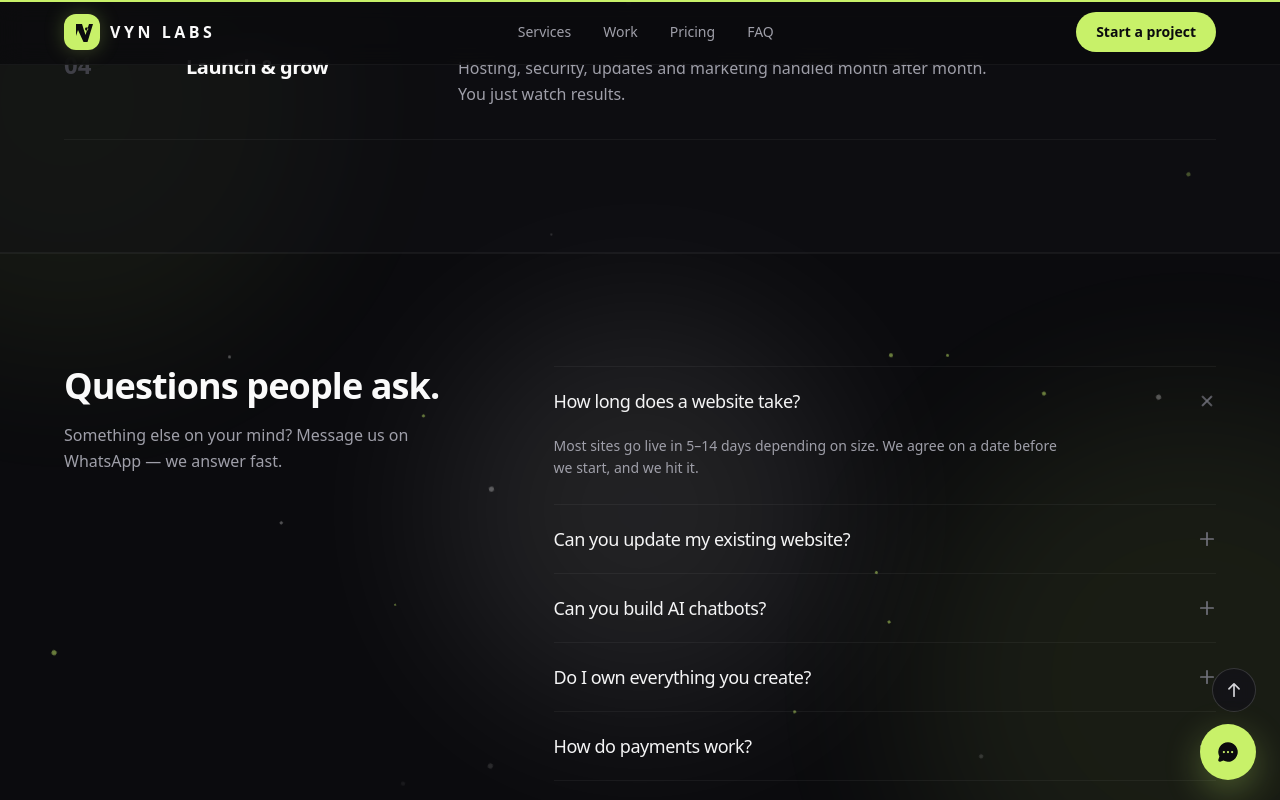
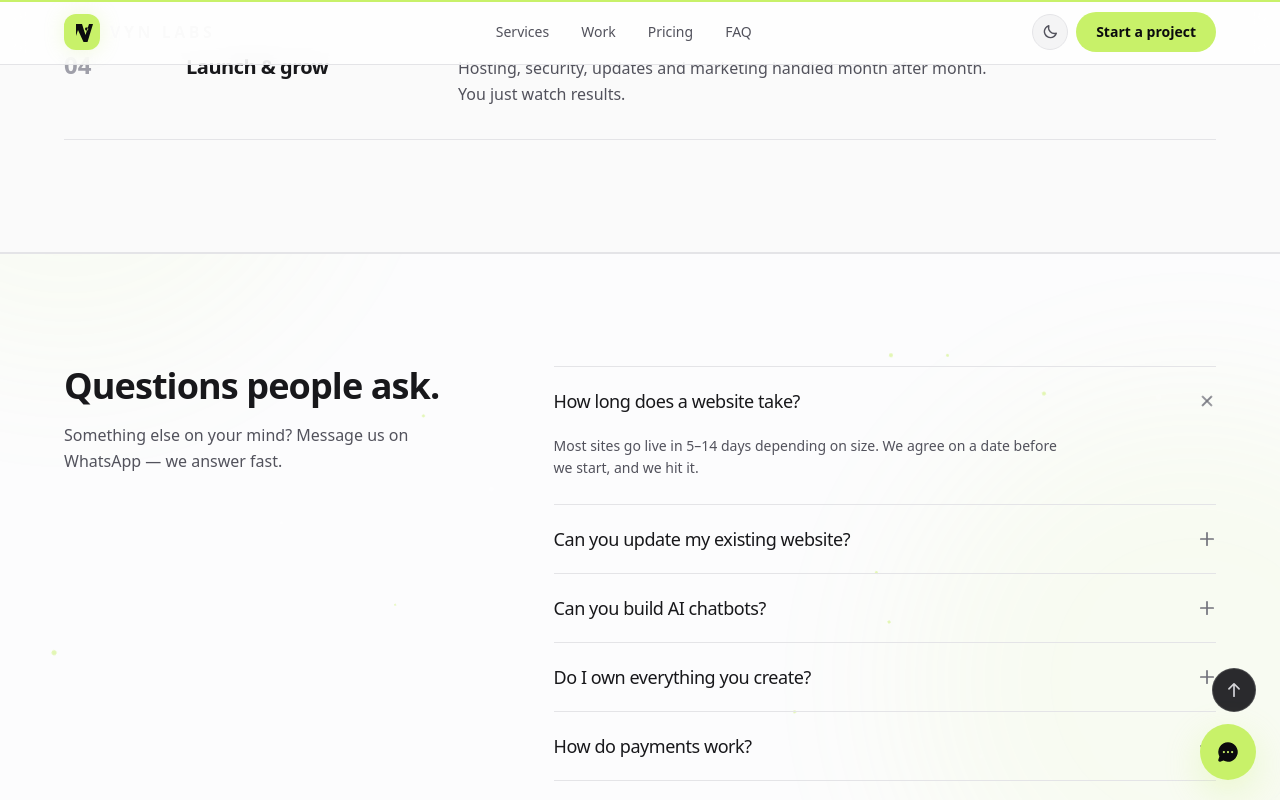
Before and after one commit to DilumSaluka/DilumSaluka.github.io, a React (Vite) app in the folder lumora/: page / in a window 1280 px wide. Both pictures are taken after a click on the heading "How long does a website take?". Shown: the part 9706-10506 px from the top of the page. Built offline with nearby package versions, Linux system fonts and the light colour scheme.

Commit message:
feat: light/dark mode - toggle, system preference, portfolio background

```diff
--- a/lumora/index.html
+++ b/lumora/index.html
@@ -8,8 +8,20 @@
       name="description"
       content="VYN Labs designs modern websites, AI video content, chatbots, automation, logos, posters and digital marketing that make your business stand out online."
     />
-    <meta name="theme-color" content="#0b0b0e" />
+    <meta name="theme-color" content="#ffffff" media="(prefers-color-scheme: light)" />
+    <meta name="theme-color" content="#0b0b0e" media="(prefers-color-scheme: dark)" />
     <meta property="og:title" content="VYN Labs" />
+    <script>
+      (function () {
+        try {
+          var stored = localStorage.getItem("vyn-theme");
+          var prefersDark = window.matchMedia("(prefers-color-scheme: dark)").matches;
+          var theme = stored || (prefersDark ? "dark" : "light");
+          if (theme === "dark") document.documentElement.classList.add("dark");
+          else document.documentElement.classList.remove("dark");
+        } catch (e) {}
+      })();
+    </script>
     <meta
       property="og:description"
       content="Modern websites, AI content, chatbots and digital marketing — one studio, start to finish."
--- a/lumora/src/components/Contact.tsx
+++ b/lumora/src/components/Contact.tsx
@@ -22,7 +22,7 @@ const SERVICE_OPTIONS = [
 ];
 
 const inputClasses =
-  "w-full rounded-xl border border-white/10 bg-white/[0.03] px-4 py-3 text-sm text-zinc-100 placeholder:text-zinc-600 transition-colors focus:border-volt/60 focus:outline-none focus:ring-2 focus:ring-volt/20";
+  "w-full rounded-xl border border-zinc-300 dark:border-white/10 bg-white dark:bg-white/[0.03] px-4 py-3 text-sm text-zinc-900 dark:text-zinc-100 placeholder:text-zinc-500 dark:placeholder:text-zinc-600 transition-colors focus:border-volt/60 focus:outline-none focus:ring-2 focus:ring-volt/20";
 
 export function Contact() {
   const [name, setName] = useState("");
@@ -31,7 +31,7 @@ export function Contact() {
 
   const submit = (e: FormEvent) => {
     e.preventDefault();
-    const text = `Hi Lumora Studio! I'm ${name || "..."}. I need: ${service}. ${message}`.trim();
+    const text = `Hi VYN Labs! I'm ${name || "..."}. I need: ${service}. ${message}`.trim();
     window.open(whatsappLink(text), "_blank", "noopener,noreferrer");
   };
 
@@ -50,7 +50,7 @@ export function Contact() {
           <ul className="mt-10 space-y-4">
             <li>
               <a
-                href={whatsappLink("Hi Lumora Studio!")}
+                href={whatsappLink("Hi VYN Labs!")}
                 target="_blank"
                 rel="noopener noreferrer"
                 className="group flex items-center gap-4"
--- a/lumora/src/components/Estimator.tsx
+++ b/lumora/src/components/Estimator.tsx
@@ -28,19 +28,19 @@ export function Estimator() {
 
   const quoteMessage =
     picked.length === 0
-      ? "Hi Lumora Studio! I'd like to discuss a project."
-      : `Hi Lumora Studio! I used your estimator and I'm interested in:\n${picked
+      ? "Hi VYN Labs! I'd like to discuss a project."
+      : `Hi VYN Labs! I used your estimator and I'm interested in:\n${picked
           .map((i) => `- ${i.label}`)
-          .join("\n")}\nEstimated budget: ${fmt(minTotal)}-${fmt(maxTotal)}`;
+          .join("\n")}\nEstimated budget: ${fmtRange(minTotal, maxTotal)}`;
 
   return (
     <section id="estimator" className="scroll-mt-24 py-24 sm:py-28">
       <div className="mx-auto max-w-[1200px] px-4 sm:px-6">
         <Reveal>
-          <AnimatedHeading className="max-w-[24ch] font-display text-3xl font-semibold tracking-tight text-zinc-50 sm:text-4xl lg:text-5xl">
+          <AnimatedHeading className="max-w-[24ch] font-display text-3xl font-semibold tracking-tight text-zinc-900 dark:text-zinc-50 sm:text-4xl lg:text-5xl">
             Price it yourself in 30 seconds.
           </AnimatedHeading>
-          <p className="mt-4 max-w-[55ch] text-lg leading-relaxed text-zinc-400">
+          <p className="mt-4 max-w-[55ch] text-lg leading-relaxed text-zinc-600 dark:text-zinc-400">
             Tick what you need and watch the estimate update live. No email
             required — take the numbers straight to WhatsApp.
           </p>
--- a/lumora/src/components/Faq.tsx
+++ b/lumora/src/components/Faq.tsx
@@ -5,24 +5,24 @@ import { Reveal } from "./Reveal";
 
 export function Faq() {
   return (
-    <section id="faq" className="scroll-mt-24 border-t border-white/5 py-24 sm:py-28">
+    <section id="faq" className="scroll-mt-24 border-t border-zinc-200 dark:border-white/5 py-24 sm:py-28">
       <div className="mx-auto grid max-w-[1200px] gap-12 px-4 sm:px-6 lg:grid-cols-[0.8fr_1.2fr]">
         <Reveal>
-          <AnimatedHeading className="font-display text-3xl font-semibold tracking-tight text-zinc-50 sm:text-4xl">
+          <AnimatedHeading className="font-display text-3xl font-semibold tracking-tight text-zinc-900 dark:text-zinc-50 sm:text-4xl">
             Questions people ask.
           </AnimatedHeading>
-          <p className="mt-4 max-w-[40ch] text-base leading-relaxed text-zinc-400">
+          <p className="mt-4 max-w-[40ch] text-base leading-relaxed text-zinc-600 dark:text-zinc-400">
             Something else on your mind? Message us on WhatsApp — we answer
             fast.
           </p>
         </Reveal>
 
         <Reveal delay={0.08}>
-          <div className="divide-y divide-white/5 border-y border-white/5">
+          <div className="divide-y divide-zinc-200 dark:divide-white/5 border-y border-zinc-200 dark:border-white/5">
             {FAQS.map((item) => (
               <details key={item.q} className="group">
                 <summary className="flex cursor-pointer list-none items-center justify-between gap-4 py-5 [&::-webkit-details-marker]:hidden">
-                  <span className="font-display text-lg font-medium tracking-tight text-zinc-100 transition-colors group-hover:text-volt">
+                  <span className="font-display text-lg font-medium tracking-tight text-zinc-900 dark:text-zinc-100 transition-colors group-hover:text-volt">
                     {item.q}
                   </span>
                   <Plus
@@ -31,7 +31,7 @@ export function Faq() {
                     className="shrink-0 text-zinc-500 transition-transform duration-300 group-open:rotate-45 group-hover:text-volt"
                   />
                 </summary>
-                <p className="faq-body max-w-[65ch] pb-6 text-sm leading-relaxed text-zinc-400">
+                <p className="faq-body max-w-[65ch] pb-6 text-sm leading-relaxed text-zinc-600 dark:text-zinc-400">
                   {item.a}
                 </p>
               </details>
--- a/lumora/src/components/Nav.tsx
+++ b/lumora/src/components/Nav.tsx
@@ -1,6 +1,7 @@
 import { useState } from "react";
 import { List, X } from "@phosphor-icons/react";
 import { Logo } from "./Footer";
+import { ThemeToggle } from "./ThemeToggle";
 
 const LINKS = [
   ["Services", "#services"],
@@ -13,7 +14,7 @@ export function Nav() {
   const [open, setOpen] = useState(false);
 
   return (
-    <header className="fixed inset-x-0 top-0 z-40 border-b border-white/5 bg-ink/85 backdrop-blur-md">
+    <header className="fixed inset-x-0 top-0 z-40 border-b border-zinc-200 dark:border-white/5 bg-white/80 dark:bg-ink/85 backdrop-blur-md">
       <nav className="mx-auto flex h-16 max-w-[1200px] items-center justify-between px-4 sm:px-6">
         <Logo />
 
@@ -22,7 +23,7 @@ export function Nav() {
             <a
               key={href}
               href={href}
-              className="text-sm font-medium text-zinc-400 transition-colors duration-300 hover:text-zinc-50"
+              className="text-sm font-medium text-zinc-600 dark:text-zinc-400 transition-colors duration-300 hover:text-zinc-900 dark:hover:text-zinc-50"
             >
               {label}
             </a>
@@ -30,6 +31,7 @@ export function Nav() {
         </div>
 
         <div className="flex items-center gap-2">
+          <ThemeToggle />
           <a
             href="#contact"
             className="btn-shine hidden rounded-full bg-volt px-5 py-2.5 text-sm font-semibold text-ink transition-all duration-300 hover:-translate-y-px hover:shadow-[0_8px_30px_rgba(200,241,105,0.25)] active:translate-y-px active:scale-[0.98] sm:inline-flex"
@@ -41,7 +43,7 @@ export function Nav() {
             aria-expanded={open}
             aria-label={open ? "Close menu" : "Open menu"}
             onClick={() => setOpen((v) => !v)}
-            className="grid size-10 place-items-center rounded-full border border-white/10 text-zinc-300 transition-colors hover:border-volt/50 hover:text-volt md:hidden"
+            className="grid size-10 place-items-center rounded-full border border-zinc-200 dark:border-white/10 text-zinc-600 dark:text-zinc-300 transition-colors hover:border-volt/50 hover:text-volt md:hidden"
           >
             {open ? <X size={18} weight="bold" /> : <List size={18} weight="bold" />}
           </button>
@@ -49,14 +51,14 @@ export function Nav() {
       </nav>
 
       {open && (
-        <div className="border-t border-white/5 bg-ink/95 backdrop-blur-md md:hidden">
+        <div className="border-t border-zinc-200 dark:border-white/5 bg-white/95 dark:bg-ink/95 backdrop-blur-md md:hidden">
           <div className="mx-auto max-w-[1200px] space-y-1 px-4 py-4 sm:px-6">
             {LINKS.map(([label, href]) => (
               <a
                 key={href}
                 href={href}
                 onClick={() => setOpen(false)}
-                className="block rounded-lg px-3 py-3 text-sm font-medium text-zinc-300 transition-colors hover:bg-white/5 hover:text-volt"
+                className="block rounded-lg px-3 py-3 text-sm font-medium text-zinc-600 dark:text-zinc-300 transition-colors hover:bg-zinc-100 dark:hover:bg-white/5 hover:text-volt"
               >
                 {label}
               </a>
--- a/lumora/src/components/Process.tsx
+++ b/lumora/src/components/Process.tsx
@@ -4,25 +4,25 @@ import { Reveal } from "./Reveal";
 
 export function Process() {
   return (
-    <section id="process" className="scroll-mt-24 border-y border-white/5 bg-panel/40 py-24 sm:py-28">
+    <section id="process" className="scroll-mt-24 border-y border-zinc-200 dark:border-white/5 bg-zinc-50 dark:bg-panel/40 py-24 sm:py-28">
       <div className="mx-auto max-w-[1200px] px-4 sm:px-6">
         <Reveal>
-          <AnimatedHeading className="max-w-[26ch] font-display text-3xl font-semibold tracking-tight text-zinc-50 sm:text-4xl lg:text-5xl">
+          <AnimatedHeading className="max-w-[26ch] font-display text-3xl font-semibold tracking-tight text-zinc-900 dark:text-zinc-50 sm:text-4xl lg:text-5xl">
             Simple process. No surprises.
           </AnimatedHeading>
         </Reveal>
 
-        <ol className="mt-14 divide-y divide-white/5 border-y border-white/5">
+        <ol className="mt-14 divide-y divide-zinc-200 dark:divide-white/5 border-y border-zinc-200 dark:border-white/5">
           {PROCESS_STEPS.map((step, i) => (
             <Reveal key={step.num} delay={i * 0.06}>
               <li className="group grid gap-2 py-8 transition-colors sm:grid-cols-[90px_240px_1fr] sm:items-baseline sm:gap-x-8">
-                <span className="font-display text-2xl font-semibold tabular-nums text-zinc-700 transition-colors duration-500 group-hover:text-volt">
+                <span className="font-display text-2xl font-semibold tabular-nums text-zinc-400 dark:text-zinc-700 transition-colors duration-500 group-hover:text-volt">
                   {step.num}
                 </span>
-                <h3 className="font-display text-xl font-semibold tracking-tight text-zinc-50">
+                <h3 className="font-display text-xl font-semibold tracking-tight text-zinc-900 dark:text-zinc-50">
                   {step.title}
                 </h3>
-                <p className="max-w-[60ch] text-sm leading-relaxed text-zinc-400 sm:text-base">
+                <p className="max-w-[60ch] text-sm leading-relaxed text-zinc-600 dark:text-zinc-400 sm:text-base">
                   {step.description}
                 </p>
               </li>
--- a/lumora/src/components/Services.tsx
+++ b/lumora/src/components/Services.tsx
@@ -16,10 +16,10 @@ function Cell({ service, delay }: { service: Service; delay: number }) {
 
   const tone =
     service.tone === "volt"
-      ? "border-volt/25 bg-gradient-to-br from-volt/12 to-transparent"
+      ? "border-volt/30 dark:border-volt/25 bg-volt/10 dark:bg-gradient-to-br dark:from-volt/12 dark:to-transparent"
       : service.tone === "soft"
-        ? "border-white/10 bg-white/[0.04]"
-        : "border-white/10 bg-panel";
+        ? "border-zinc-200 dark:border-white/10 bg-zinc-50 dark:bg-white/[0.04]"
+        : "border-zinc-200 dark:border-white/10 bg-white dark:bg-panel";
 
   // Cursor spotlight: a soft volt glow follows the pointer across the card
   const mx = useMotionValue(0);
@@ -60,13 +60,13 @@ function Cell({ service, delay }: { service: Service; delay: number }) {
           className="pointer-events-none absolute inset-0 opacity-0 transition-opacity duration-500 group-hover:opacity-100"
         />
         <div className="relative z-10 flex h-full flex-col">
-          <span className="grid size-11 place-items-center rounded-xl border border-white/10 bg-white/5 text-volt transition-all duration-500 group-hover:rotate-[8deg] group-hover:scale-110 group-hover:border-volt/40">
+          <span className="grid size-11 place-items-center rounded-xl border border-zinc-200 dark:border-white/10 bg-zinc-100 dark:bg-white/5 text-volt transition-all duration-500 group-hover:rotate-[8deg] group-hover:scale-110 group-hover:border-volt/40">
             <Icon size={22} />
           </span>
-          <h3 className="mt-5 font-display text-xl font-semibold tracking-tight text-zinc-50 transition-colors duration-300 group-hover:text-volt">
+          <h3 className="mt-5 font-display text-xl font-semibold tracking-tight text-zinc-900 dark:text-zinc-50 transition-colors duration-300 group-hover:text-volt">
             {service.title}
           </h3>
-          <p className="mt-2 max-w-[48ch] text-sm leading-relaxed text-zinc-400">
+          <p className="mt-2 max-w-[48ch] text-sm leading-relaxed text-zinc-600 dark:text-zinc-400">
             {service.description}
           </p>
           {service.chips && (
@@ -74,7 +74,7 @@ function Cell({ service, delay }: { service: Service; delay: number }) {
               {service.chips.map((chip) => (
                 <span
                   key={chip}
-                  className="rounded-full border border-white/15 px-3 py-1 text-xs font-medium text-zinc-300 transition-colors duration-300 group-hover:border-volt/30"
+                  className="rounded-full border border-zinc-300 dark:border-white/15 px-3 py-1 text-xs font-medium text-zinc-700 dark:text-zinc-300 transition-colors duration-300 group-hover:border-volt/30"
                 >
                   {chip}
                 </span>
@@ -93,11 +93,11 @@ export function Services() {
       <div className="mx-auto max-w-[1200px] px-4 sm:px-6">
         <Reveal>
           <AnimatedHeading
-            className="max-w-[26ch] font-display text-3xl font-semibold tracking-tight text-zinc-50 sm:text-4xl lg:text-5xl"
+            className="max-w-[26ch] font-display text-3xl font-semibold tracking-tight text-zinc-900 dark:text-zinc-50 sm:text-4xl lg:text-5xl"
           >
             One studio. Every service your brand needs.
           </AnimatedHeading>
-          <p className="mt-4 max-w-[58ch] text-lg leading-relaxed text-zinc-400">
+          <p className="mt-4 max-w-[58ch] text-lg leading-relaxed text-zinc-600 dark:text-zinc-400">
             From your first logo to monthly marketing — everything works
             together because one team makes it all.
           </p>
--- /dev/null
+++ b/lumora/src/components/ThemeToggle.tsx
@@ -0,0 +1,53 @@
+import { useEffect, useState } from "react";
+import { Moon, Sun } from "@phosphor-icons/react";
+
+type Theme = "light" | "dark";
+
+function getPreferred(): Theme {
+  try {
+    const stored = localStorage.getItem("vyn-theme") as Theme | null;
+    if (stored === "light" || stored === "dark") return stored;
+  } catch {}
+  return window.matchMedia("(prefers-color-scheme: dark)").matches ? "dark" : "light";
+}
+
+function apply(theme: Theme) {
+  const root = document.documentElement;
+  if (theme === "dark") root.classList.add("dark");
+  else root.classList.remove("dark");
+  try {
+    localStorage.setItem("vyn-theme", theme);
+  } catch {}
+}
+
+export function ThemeToggle({ className = "" }: { className?: string }) {
+  const [theme, setTheme] = useState<Theme>("dark");
+
+  useEffect(() => {
+    const initial = getPreferred();
+    setTheme(initial);
+    apply(initial);
+  }, []);
+
+  const toggle = () => {
+    const next: Theme = theme === "dark" ? "light" : "dark";
+    setTheme(next);
+    apply(next);
+  };
+
+  return (
+    <button
+      type="button"
+      onClick={toggle}
+      aria-label={`Switch to ${theme === "dark" ? "light" : "dark"} mode`}
+      title={`Switch to ${theme === "dark" ? "light" : "dark"} mode`}
+      className={`grid size-9 place-items-center rounded-full border transition-all duration-300 hover:-translate-y-0.5 active:translate-y-0 active:scale-95 ${
+        theme === "dark"
+          ? "border-white/15 bg-white/5 text-zinc-400 hover:border-volt/50 hover:text-volt"
+          : "border-zinc-200 bg-zinc-100 text-zinc-600 hover:border-volt/50 hover:text-zinc-900"
+      } ${className}`}
+    >
+      {theme === "dark" ? <Sun size={16} weight="bold" /> : <Moon size={16} weight="bold" />}
+    </button>
+  );
+}
--- a/lumora/src/components/Work.tsx
+++ b/lumora/src/components/Work.tsx
@@ -247,10 +247,10 @@ export function Work() {
     <section id="work" className="scroll-mt-24 py-24 sm:py-28">
       <div className="mx-auto max-w-[1200px] px-4 sm:px-6">
         <Reveal className="flex flex-wrap items-end justify-between gap-4">
-          <AnimatedHeading className="max-w-[22ch] font-display text-3xl font-semibold tracking-tight text-zinc-50 sm:text-4xl lg:text-5xl">
+          <AnimatedHeading className="max-w-[22ch] font-display text-3xl font-semibold tracking-tight text-zinc-900 dark:text-zinc-50 sm:text-4xl lg:text-5xl">
             Work we're proud to show.
           </AnimatedHeading>
-          <p className="max-w-[42ch] text-sm leading-relaxed text-zinc-500">
+          <p className="max-w-[42ch] text-sm leading-relaxed text-zinc-600 dark:text-zinc-500">
             Every piece below is a concept project — not commissioned work.
             Yours could be next in this row.
           </p>
@@ -263,14 +263,14 @@ export function Work() {
                 key={key}
                 className="group w-[260px] shrink-0 snap-start sm:w-[300px]"
               >
-                <div className="overflow-hidden rounded-2xl border border-white/10 shadow-[0_12px_40px_rgba(0,0,0,0.35)] transition-transform duration-500 group-hover:-translate-y-1">
+                <div className="overflow-hidden rounded-2xl border border-zinc-200 dark:border-white/10 shadow-[0_8px_24px_rgba(0,0,0,0.08)] dark:shadow-[0_12px_40px_rgba(0,0,0,0.35)] transition-transform duration-500 group-hover:-translate-y-1">
                   <div className="aspect-[4/5] w-full bg-zinc-900">{MINIS[key]}</div>
                 </div>
                 <div className="mt-4 flex items-baseline justify-between gap-3 px-1">
-                  <h3 className="font-display text-lg font-semibold tracking-tight text-zinc-100 transition-colors duration-300 group-hover:text-volt">
+                  <h3 className="font-display text-lg font-semibold tracking-tight text-zinc-900 dark:text-zinc-100 transition-colors duration-300 group-hover:text-volt">
                     {key}
                   </h3>
-                  <p className="shrink-0 text-xs uppercase tracking-[0.16em] text-zinc-500">
+                  <p className="shrink-0 text-xs uppercase tracking-[0.16em] text-zinc-500 dark:text-zinc-500">
                     {SITE_LABELS[key]}
                   </p>
                 </div>
--- a/lumora/src/index.css
+++ b/lumora/src/index.css
@@ -22,6 +22,10 @@
 
 html {
   scroll-behavior: smooth;
+  color-scheme: light;
+}
+html.dark {
+  color-scheme: dark;
 }
 
 html, body, * {
@@ -39,10 +43,15 @@ input, textarea {
 }
 
 body {
+  background-color: #fcfcfd;
+  color: #18181b;
+  font-family: var(--font-body);
+  -webkit-font-smoothing: antialiased;
+  transition: background-color 0.3s ease, color 0.3s ease;
+}
+.dark body {
   background-color: var(--color-ink);
   color: #e6e6ea;
-  font-family: var(--font-body);
-  -webkit-font-smoothing: antialiased;
 }
 
 ::selection {
```
Also changed, not shown: lumora/src/components/Hero.tsx (+6 -6 lines), lumora/src/components/Pricing.tsx (+35 -34 lines).
